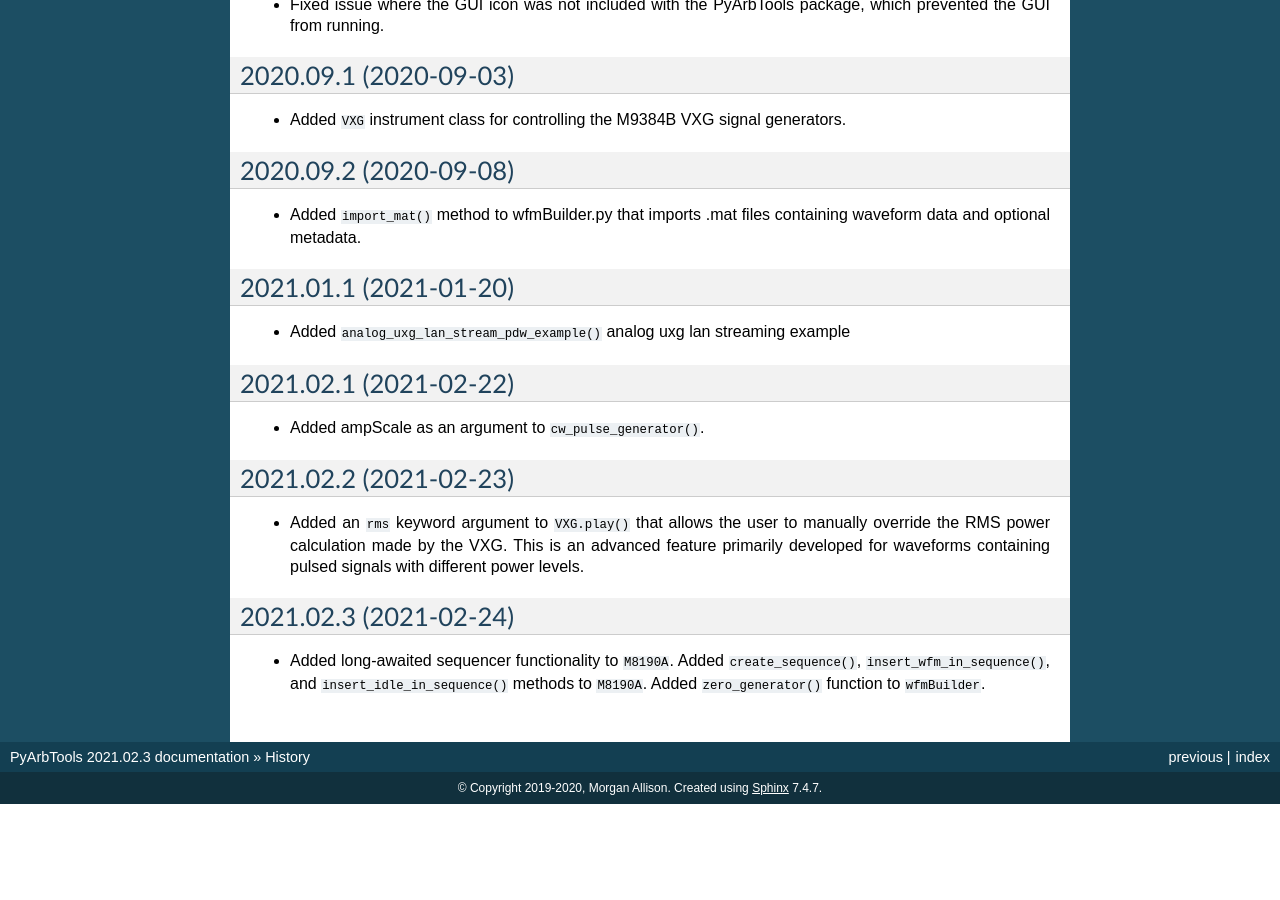
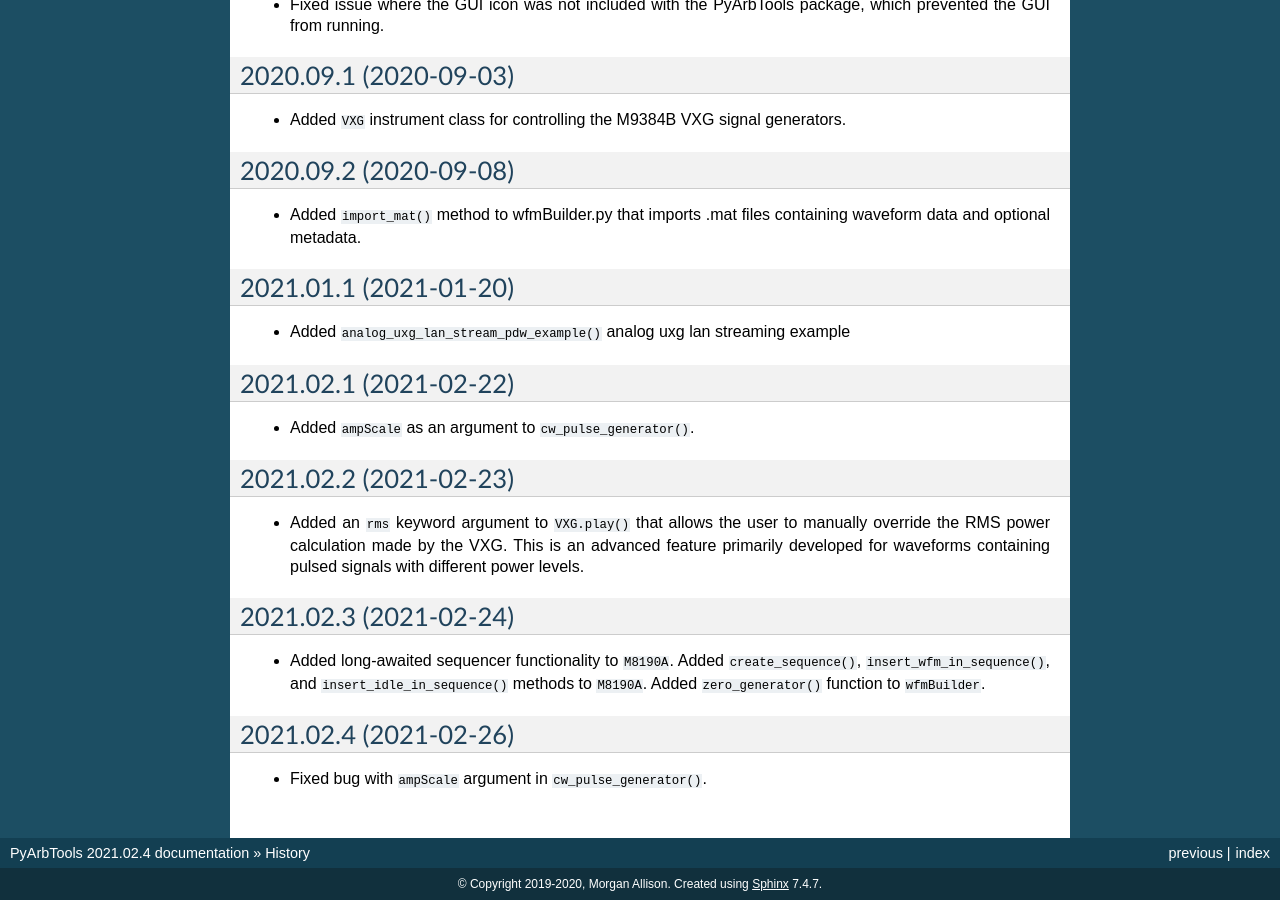
Before and after one commit to morgan-at-keysight/pyarbtools, a Sphinx documentation site: the page built from docs/history.rst, in a window 1280 px wide and 900 px high, scrolled down 1828 px. Built offline with Sphinx 7.4.7, drawn with Linux system fonts in a browser that asks for light colours; before the commit the page ends 2632 px from its top, so only the background shows below that; some of the changed text lies outside the part shown.

Commit message:
Forgot to add version changes to documentation and readme.

```diff
--- a/README.rst
+++ b/README.rst
@@ -2,7 +2,7 @@
 PyArbTools: Keysight Signal Generator Control & Waveform Creation
 =================================================================
 
-*Current version: 2021.02.3*
+*Current version: 2021.02.4*
 
 Frustrated after looking through hundreds of pages of user manuals to find out how to download a waveform to a signal generator?
 
--- a/docs/history.rst
+++ b/docs/history.rst
@@ -95,7 +95,7 @@
 2021.02.1 (2021-02-22)
 ----------------------
 
-* Added ampScale as an argument to ``cw_pulse_generator()``.
+* Added ``ampScale`` as an argument to ``cw_pulse_generator()``.
 
 2021.02.2 (2021-02-23)
 ----------------------
@@ -106,3 +106,8 @@
 ----------------------
 
 * Added long-awaited sequencer functionality to ``M8190A``. Added ``create_sequence()``, ``insert_wfm_in_sequence()``, and ``insert_idle_in_sequence()`` methods to ``M8190A``. Added ``zero_generator()`` function to ``wfmBuilder``.
+
+2021.02.4 (2021-02-26)
+----------------------
+
+* Fixed bug with ``ampScale`` argument in ``cw_pulse_generator()``.
--- a/pyarbtools/__init__.py
+++ b/pyarbtools/__init__.py
@@ -12,7 +12,7 @@
 
 __author__ = """Morgan Allison"""
 __email__ = "morgan.allison@keysight.com"
-__version__ = "2021.02.3"
+__version__ = "2021.02.4"
 
 from pyarbtools import instruments
 from pyarbtools import wfmBuilder
```
